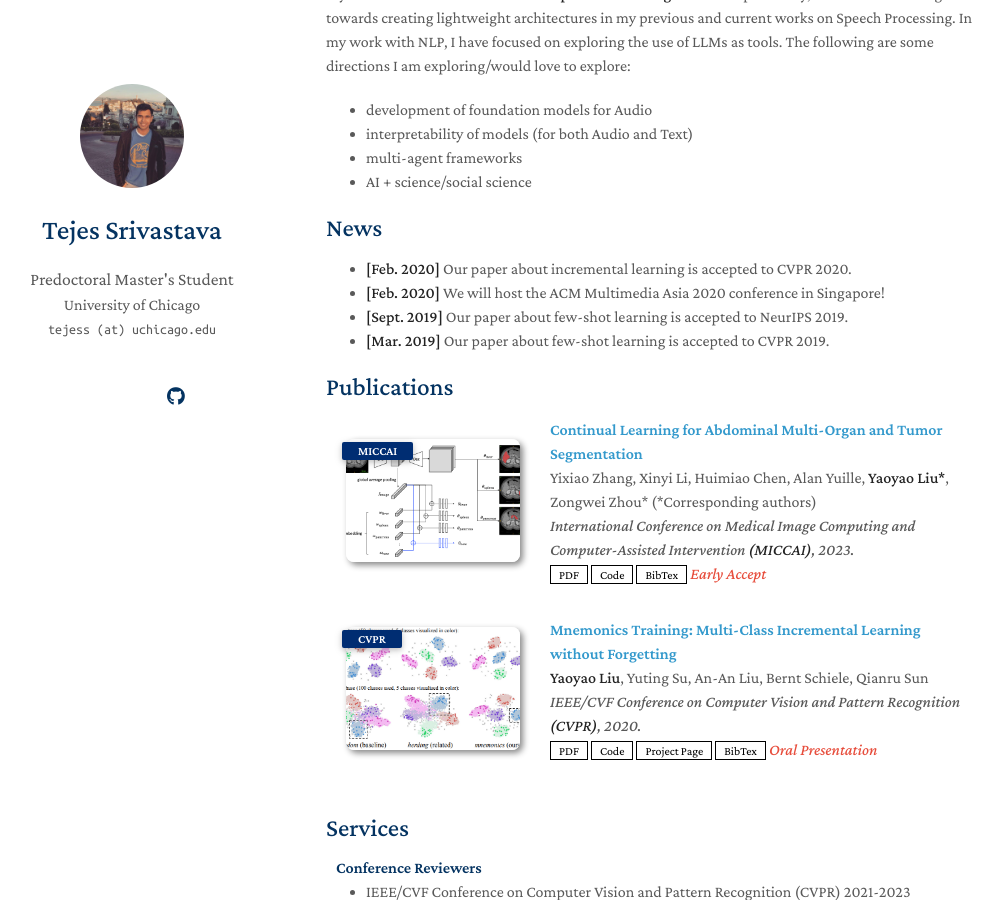
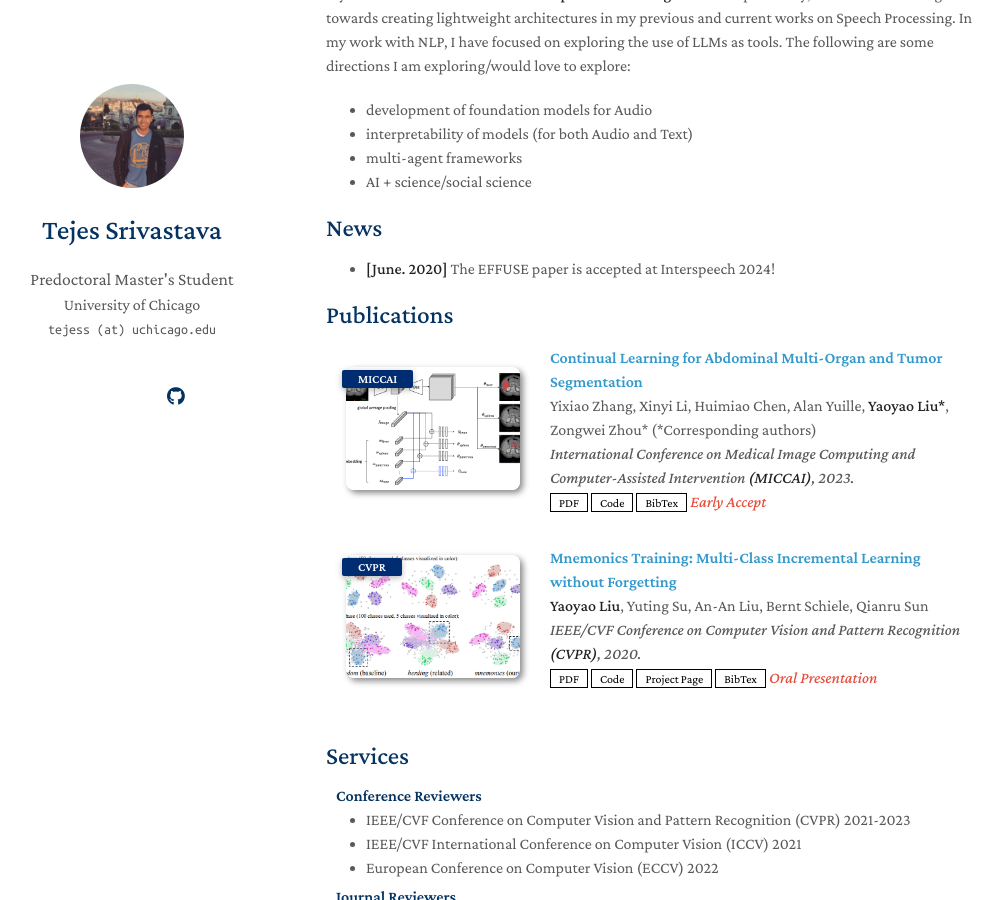
Before and after one commit to tejess/tejess.github.io, a Jekyll site: the page built from index.md, in a window 1280 px wide and 900 px high, scrolled down 397 px. Shown: the whole window, without its empty margins (144-1146 px from the left). Built offline with Jekyll 4.4.1, drawn with Linux system fonts in a browser that asks for light colours; a style sheet for code colours, icons or effects is not loaded; our own code applies the rules of GitHub Pages for plain Markdown files.

Commit message:
Update index.md

```diff
--- a/index.md
+++ b/index.md
@@ -20,10 +20,7 @@ My current research interests are in **Speech Processing and NLP**. Specifically
 
 ## News
 
-- **[Feb. 2020]** Our paper about incremental learning is accepted to CVPR 2020.
-- **[Feb. 2020]** We will host the ACM Multimedia Asia 2020 conference in Singapore!
-- **[Sept. 2019]** Our paper about few-shot learning is accepted to NeurIPS 2019.
-- **[Mar. 2019]** Our paper about few-shot learning is accepted to CVPR 2019.
+- **[June. 2020]** The EFFUSE paper is accepted at Interspeech 2024!
 
 {% include_relative _includes/publications.md %}
 
```
